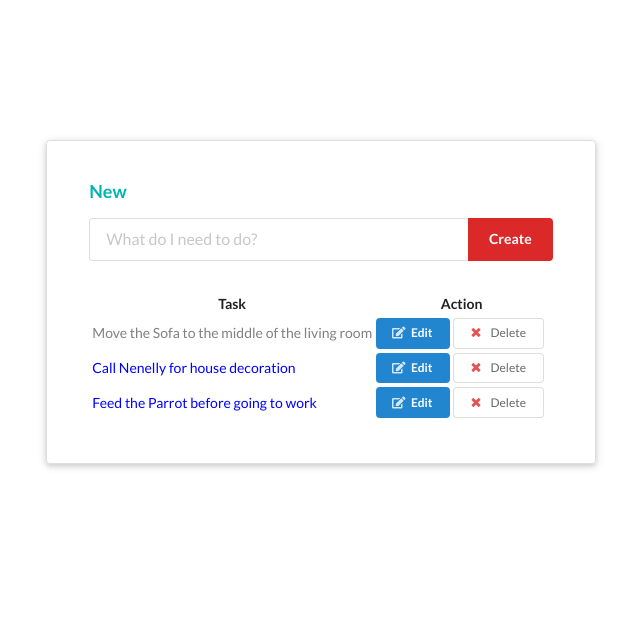
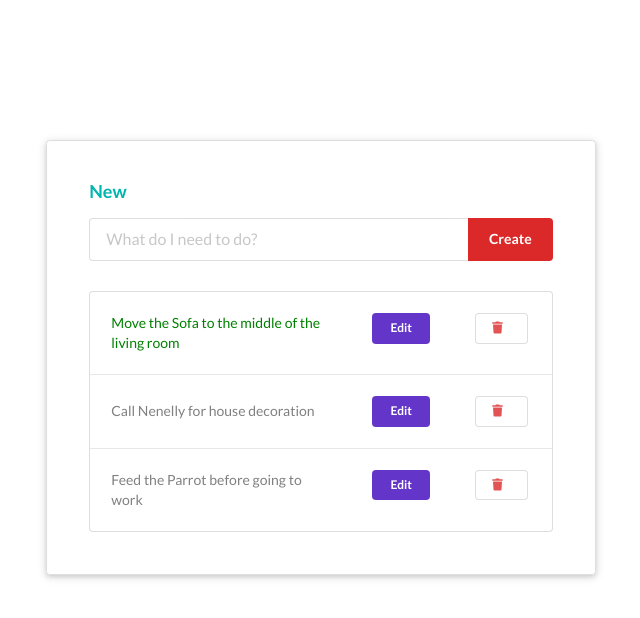
Before and after one commit to andrew-oko-odion/react-todo, a React app: page / in a window 1280 px wide. Shown: the whole page, without its empty margins (319-959 px from the left). Built offline with nearby package versions, Linux system fonts and the light colour scheme.

Commit message:
Style more UI controls

```diff
--- a/index.html
+++ b/index.html
@@ -7,7 +7,7 @@
 	<script src="https://cdn.jsdelivr.net/semantic-ui/2.2.10/semantic.min.js"></script>
     </head>
     <body>
-      <div class="ui column stackable center grid container" style="padding-top: 10em">
+      <div class="ui column stackable center grid container" style="padding-top: 10em; padding-bottom: 5em;">
 	<div class="ui four wide column"> </div>
 	<div class="ui eight wide column">
 	  <div class="ui top attached raised segments">
--- a/package.json
+++ b/package.json
@@ -20,6 +20,10 @@
     "babel-loader": "^6.2.2",
     "babel-preset-es2015": "^6.3.13",
     "babel-preset-react": "^6.3.13",
+    "eslint": "^4.0.0",
+    "eslint-config-standard": "^10.2.1",
+    "eslint-plugin-promise": "^3.5.0",
+    "eslint-plugin-standard": "^3.0.1",
     "react-hot-loader": "^1.3.0",
     "webpack": "^1.12.13",
     "webpack-dev-server": "^1.16.5"
--- a/src/components/todos-list-header.js
+++ /dev/null
@@ -1,14 +0,0 @@
-import React from 'react';
-
-export default class TodosListHeader extends React.Component {
-    render() {
-        return (
-            <thead>
-                <tr>
-                    <th>Task</th>
-                    <th>Action</th>
-                </tr>
-            </thead>
-        );
-    }
-}
--- a/src/components/todos-list-item.js
+++ b/src/components/todos-list-item.js
@@ -13,7 +13,7 @@ export default class TodosListItem extends React.Component {
         const { task, isCompleted } = this.props;
 
         const taskStyle = {
-            color: isCompleted ? 'blue' : 'grey',
+            color: isCompleted ? 'grey' : 'green',
             cursor: 'pointer'
         };
 
@@ -21,8 +21,8 @@ export default class TodosListItem extends React.Component {
             return (
                 <td>
                 <form onSubmit={this.onSaveClick.bind(this)}>
-		<div className="ui large input">
-                <input type="text" defaultValue={task} ref="editInput"  />
+		<div className="ui big input">
+                    <input type="text" defaultValue={task} ref="editInput"  />
 		</div>
                 </form>
                 </td>
@@ -41,18 +41,26 @@ export default class TodosListItem extends React.Component {
     renderActionsSection() {
         if (this.state.isEditing) {
             return (
-                <td>
-                <button onClick={this.onSaveClick.bind(this)} className="ui tiny basic primary button"><i className="green save icon"></i> Save</button>
-                <button onClick={this.onCancelClick.bind(this)} className="ui tiny basic button" >Cancel</button>
-                </td>
+		<div>
+                    <td>
+                    <button onClick={this.onSaveClick.bind(this)} className="ui tiny basic primary button">save</button>
+		    </td>
+		    <td>
+                    <button onClick={this.onCancelClick.bind(this)} className="ui tiny basic button" >Cancel</button>
+                    </td>
+		    </div>
             );
         }
 
         return (
+	    <div>
             <td>
-            <button onClick={this.onEditClick.bind(this)}  className="ui tiny primary button"><i className="edit icon"></i>Edit</button>
-            <button onClick={this.props.deleteTask.bind(this, this.props.task)}  className="ui basic tiny button"><i className="red remove icon"></i> Delete</button>
-            </td>
+		<button onClick={this.onEditClick.bind(this)}  className="ui tiny violet button">Edit</button>
+		</td>
+		<td>
+            <button onClick={this.props.deleteTask.bind(this, this.props.task)}  className="ui basic tiny button"><i className="red trash icon"></i></button>
+		</td>
+		</div>
         );
     }
 
--- a/src/components/todos-list.js
+++ b/src/components/todos-list.js
@@ -1,7 +1,6 @@
 
 import _ from 'lodash';
 import React from 'react';
-import TodosListHeader from './todos-list-header';
 import TodosListItem from './todos-list-item';
 
 export default class TodosList extends React.Component {
@@ -13,12 +12,11 @@ export default class TodosList extends React.Component {
 
     render() {
         return (
-            <table>
-                <TodosListHeader />
-                <tbody>
-                    {this.renderItems()}
-                </tbody>
-            </table>
+	    <table className="ui very padded table">
+            <tbody>
+            {this.renderItems()}
+            </tbody>
+	    </table>
         );
     }
 }
```
Also changed, not shown: .eslintrc.json (added), 1 other file.
